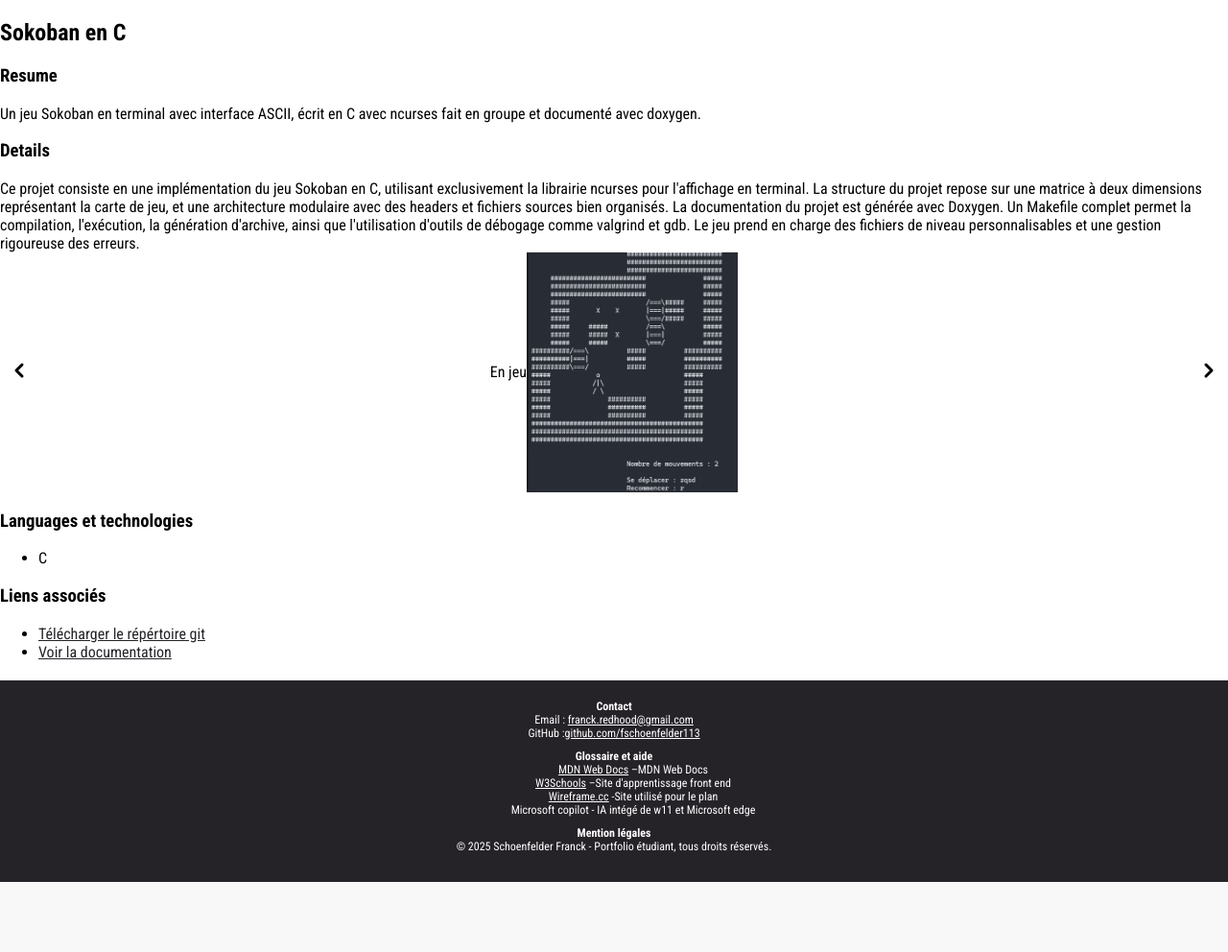
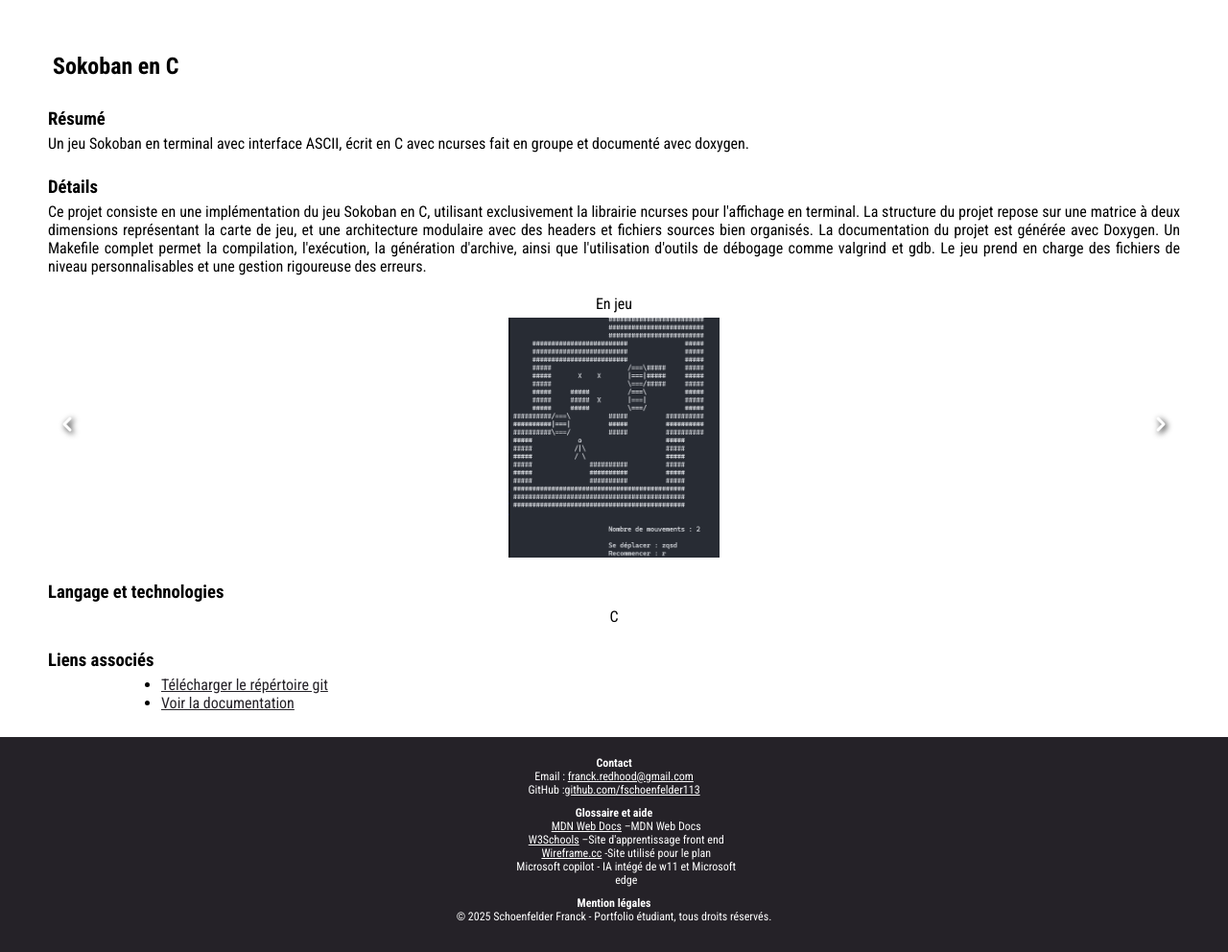
Before and after one commit to AilurusF13/portefolio, a PHP site: page /projectPage.php?id=8 in a window 1280 px wide. Shown: the part 60-1052 px from the top of the page at 96% size. Before the commit the page ends 979 px from the top, so only its background shows below. Run offline with PHP 8.4, Linux system fonts and the light colour scheme; data comes from the database, SQL or seed files in the repository.

Commit message:
page2_done

```diff
--- a/assets/css/footer.css
+++ b/assets/css/footer.css
@@ -9,7 +9,6 @@
 
     background-color: var(--background);
     color: var(--text-colour);
-    margin-top: var(--foot-padding);
     padding: var(--foot-padding);
 
 
--- a/assets/css/more-section.css
+++ b/assets/css/more-section.css
@@ -60,12 +60,14 @@
 
                 overflow-y: hidden; /* Hide vertical scrollbar */
                 overflow-x: hidden; /* Hide horizontal scrollbar */
-
                 .option{
                     margin: 5px;
                     display: flex;
                     align-items: center;
                     justify-content: space-between;
+                    label{
+                        padding-right: 20px;
+                    }
                 }
 
             }
@@ -115,7 +117,7 @@
             order: 3;
             margin: 0;
             color: #333;
-            text-align: center;
+            text-align: justify;
             flex: 1; /* texte peut prendre l'espace restant */
         }
     }
--- /dev/null
+++ b/assets/css/project-page.css
@@ -0,0 +1,53 @@
+@import url("style.css");
+
+main{
+        display: flex;
+        flex-direction: column;
+        align-items: left ;
+        justify-content:space-between ;
+
+        padding: 5vh ;
+        padding-bottom: 2vh;
+
+        .pelem{
+                margin: 10px ;
+        }
+        .text-sections{
+                text-align: justify;
+        }
+
+        .slider-sec{
+                .slider-viewport{
+                        .slider-item{
+                                display: flex;
+                                flex-direction: column;
+
+                                label{
+                                        padding-bottom: 5px;
+                                }
+                        }
+                }
+        }
+
+        .tech-sec{
+                ul {
+                        display: flex; /* Aligne les éléments en ligne */
+                        gap: 10px; /* Ajoute un espace entre chaque élément */
+                        list-style: none; /* Supprime les puces */
+                        padding: 0;
+                        align-items: center;
+                        justify-content: center;
+                }
+                li {
+                        display: inline-block; /* Assure un bon alignement */
+                }
+        }
+}
+
+h1{
+        margin: 5px;
+}
+h3{
+        margin: 5px;
+        margin-left: 0;
+}
--- a/assets/css/slider.css
+++ b/assets/css/slider.css
@@ -58,3 +58,26 @@
         height: 100%;
     }
 }
+
+.fullscreen-slider {
+    width: 100lvw; /* Prend toute la largeur de l'écran */
+    height: 100lvh; /* Ajuste la hauteur */
+    position: fixed; /* Superpose par-dessus */
+    inset: -10px;
+    z-index: 999;
+    padding: 0;
+    margin: 0;
+    background: rgba(0, 0, 0, 0.2); /* Fond semi-transparent */
+    backdrop-filter: blur(10px); /* Flou appliqué */
+
+    .slider-viewport{
+        .slider-item{
+            a{
+                width: 100lvw;
+                height: auto;
+                max-height: 100%;
+                object-fit: contain; /* Évite la coupure de l'image */
+            }
+        }
+    }
+}
--- a/assets/css/style.css
+++ b/assets/css/style.css
@@ -24,15 +24,22 @@ html {
 
 * {
     font-family: 'Roboto Condensed', sans-serif ;
+     /* css reset */
+        margin: 0;
+        padding: 0;
+        box-sizing: border-box;
+
 }
 
 body{
     margin: 0;
+    padding: 0;
     font-family: "Roboto Condensed", sans-serif;
 
     #showcase-section{
         box-sizing: border-box;
         padding: 10% ;
+        padding-top: 0;
         display: flex;
         flex-direction: column; /*version telephone*/
         width: 100%;
@@ -51,7 +58,7 @@ body{
 
             .me{
                 display: flex;
-                align-items: center;
+                align-items: flex-end;
                 justify-content: center;
 
             }
@@ -61,7 +68,7 @@ body{
                 grid-row: 1;
             }
             .info{
-                text-align: center;
+                text-align: right;
                 grid-column: 1;
                 grid-row: 2;
                 ul{
@@ -71,7 +78,7 @@ body{
                 }
             }
             .resume{
-                text-align: center;
+                text-align: justify;
                 grid-column: 2;
                 grid-row: 1/3;
             }
@@ -112,3 +119,15 @@ a{
 figure {
     margin: 0;
 }
+
+ul {
+    padding-left: 10%;
+}
+
+button {
+    padding: 5px;
+}
+
+.slider-button{
+    filter: invert(1) drop-shadow(2px 2px 3px rgba(0,0,0,1))  ;
+}
--- a/assets/js/slider.js
+++ b/assets/js/slider.js
@@ -84,3 +84,19 @@ function handleSwipe(startX, endX) {
         updateSlider();
     }
 }
+
+// test de la maximisation du slider
+
+let slidermaxi = document.querySelector(".slider-maximisable") ;
+if (slidermaxi != null){
+    document.querySelector(".slider-maximisable").addEventListener("click", (e) => {
+        e.currentTarget.classList.toggle("fullscreen-slider");
+    });
+}
+
+setInterval(() => {
+    if (slidermaxi != null && !slidermaxi.classList.contains("fullscreen-slider")){
+        incrementCurrent() ;
+        updateSlider() ;
+    }
+}, 10000); // Toutes les 10 secondes
--- a/assets/locales/en.php
+++ b/assets/locales/en.php
@@ -32,5 +32,11 @@ $t = [
         "copilot" => "Microsoft Copilot - AI integrated into Windows 11 and Microsoft Edge",
         "legs" => "Legal mentions",
         "cr" => "&copy; 2025 Schoenfelder Franck - Student portfolio, all rights reserved."
+    ],
+    "page-project" => [
+        "resume" => "Summary",
+        "details" => "Details" ,
+        "tech" => "Language and technologies",
+        "link" => "Associated links"
     ]
 ];
--- a/assets/locales/fr.php
+++ b/assets/locales/fr.php
@@ -32,5 +32,11 @@ $t = [
         "copilot" => "Microsoft copilot - IA intégé de w11 et Microsoft edge",
         "legs" => "Mention légales",
         "cr" => "&copy; 2025 Schoenfelder Franck - Portfolio étudiant, tous droits réservés."
+    ],
+    "page-project" => [
+        "resume" => "Résumé",
+        "details" => "Détails" ,
+        "tech" => "Langage et technologies",
+        "link" => "Liens associés"
     ]
 ] ;
--- a/assets/php/tabProjets.php
+++ b/assets/php/tabProjets.php
@@ -35,14 +35,14 @@ $projets = [
                                 "label" => "conduite-page-1" ,
                                 "langText" => [
                                         "fr" => "Page du formulaire",
-                                        "en" => "Page des sauvegardes"
+                                        "en" => "Form page"
                                 ],
                                 "path" => "assets/images/projet/conduite/page1.png"
                         ],
                         [
                                 "label" => "conduite-page-2" ,
                                 "langText" => [
-                                        "fr" => "Form page",
+                                        "fr" => "Page des sauvegardes",
                                         "en" => "Saves page"
                                 ],
 
--- a/projectPage.php
+++ b/projectPage.php
@@ -18,8 +18,8 @@ if ($pid == 0 || $label == ""){
         <meta name="viewport" content="width=device-width, initial-scale=1.0">
         <title><?= $dbHandler->text->fetchText($pid, 'nom')?></title>
         <link rel="icon" type="image/svg" href="/assets/images/logoA.svg">
-        <link rel="stylesheet" href="/assets/css/style.css">
         <link rel="stylesheet" href="/assets/css/slider.css">
+        <link rel="stylesheet" href="/assets/css/project-page.css">
 
         <!--    ROBVBOTO font-->
         <link rel="preconnect" href="https://fonts.googleapis.com">
@@ -37,26 +37,26 @@ if ($pid == 0 || $label == ""){
                 <section class="name-sec  pelem">
                         <?php
                                 $pname = $dbHandler->text->fetchText($pid, 'nom') ;
-                                echo "<h1>{$pname}<h1>" ;
+                                echo "<h1>{$pname}</h1>" ;
                         ?>
                 </section>
-                <section class="resume-sec  pelem">
-                        <h3>Resume</h3>
+                <section class="resume-sec  pelem text-sections">
+                        <h3><?= $t["page-project"]["resume"] ?></h3>
                         <?php
                                 $presume = $dbHandler->text->fetchText($pid, 'resume') ;
                                 echo $presume ;
                         ?>
                 </section>
                 <!-- details -->
-                 <section class="details-sec  pelem">
-                        <h3>Details</h3>
+                 <section class="details-sec  pelem text-sections">
+                        <h3><?= $t["page-project"]["details"] ?></h3>
                         <?php
                                 $pdetails = $dbHandler->text->fetchText($pid, 'details') ;
                                 echo $pdetails ;
                         ?>
                  </section>
                 <!-- slider -->
-                <section class=" slider slider-sec slider-container no-select pelem">
+                <section class="slider slider-sec slider-container no-select slider-maximisable pelem">
                         <button class="slider-button left">
                                 <img class="rotate180" src="assets/images/arrow.svg" draggable="false" alt="previous">
                         </button>
@@ -92,9 +92,10 @@ if ($pid == 0 || $label == ""){
                         <button class="slider-button right">
                                 <img src="assets/images/arrow.svg" draggable="false" alt="next">
                         </button>
-                </section class="link-sec pelem">
+                </section>
+                <section class="tech-sec pelem">
                 <!-- lst techno -->
-                        <h3>Languages et technologies</h3>
+                        <h3><?= $t["page-project"]["tech"] ?></h3>
                         <?php
                                 // lister les technos dans une ul-li
                                 // 1 - recup toutes les technos
@@ -105,9 +106,10 @@ if ($pid == 0 || $label == ""){
                                 }
                                 echo "</ul> " ;
                         ?>
+                </section>
                 <!-- lst liens -->
                  <section class="link-sec pelem">
-                        <h3>Liens associés</h3>
+                        <h3><?= $t["page-project"]["link"] ?></h3>
                         <?php
                                 // on utilise la liste deja existante "otherList"
                                 // on liste a la maniere de techno sauf qu on rajoute des labels
```
